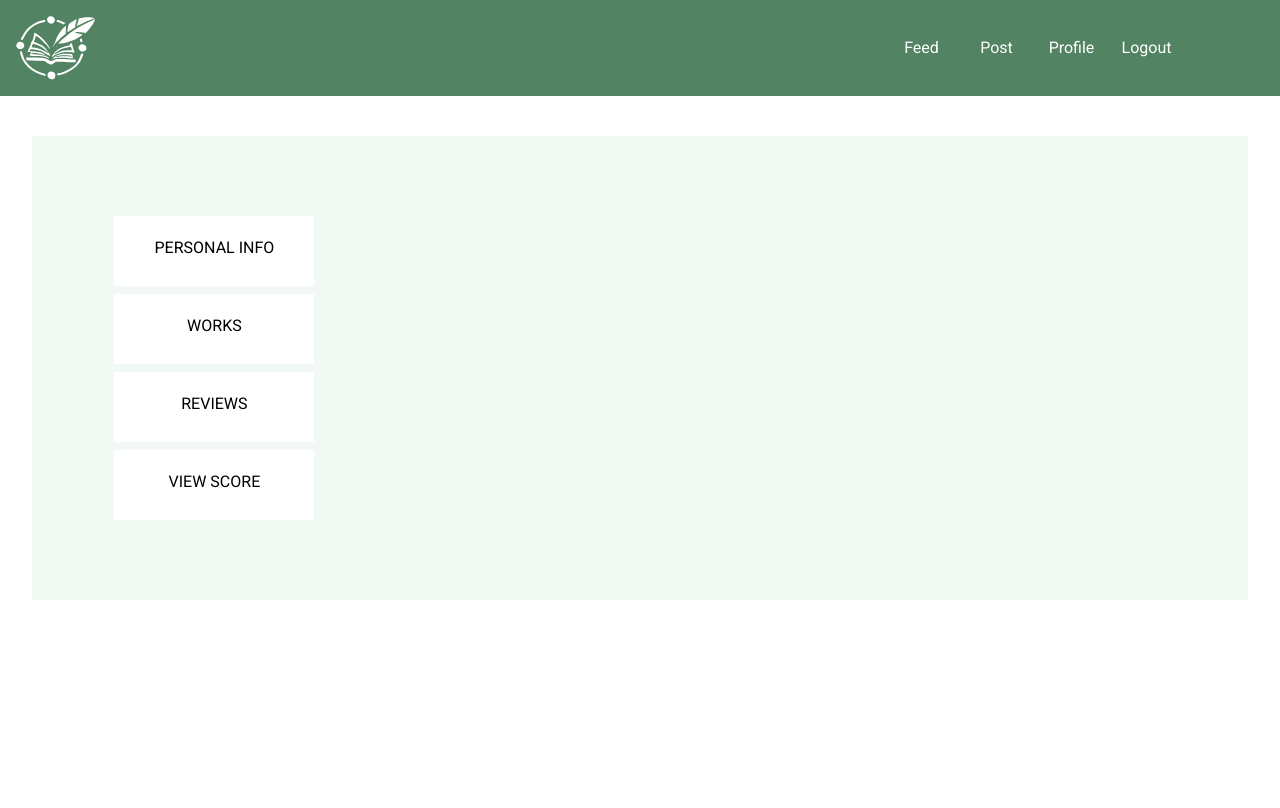
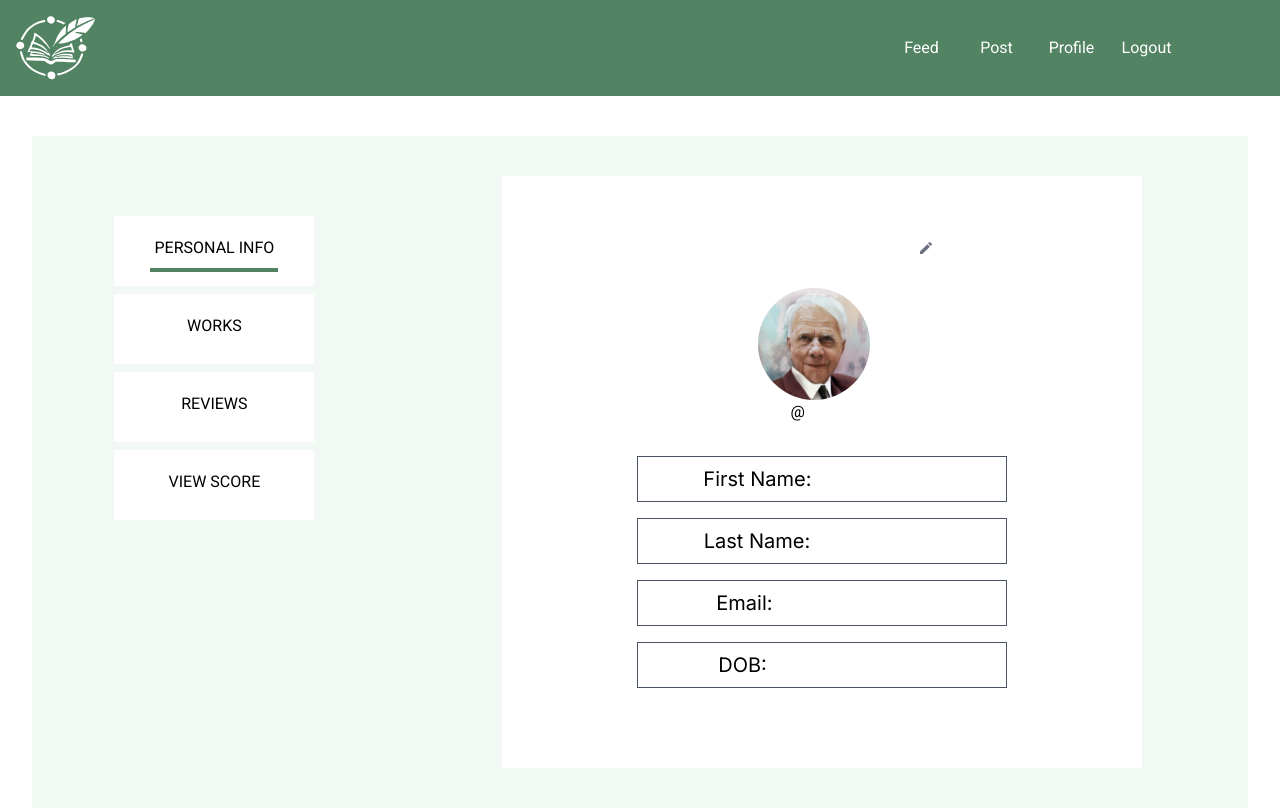
Before and after one commit to ThembaMtshelwane/writers-hub, a React (Vite) app: page /profile in a window 1280 px wide. Built offline with nearby package versions, Linux system fonts and the light colour scheme; a web font is replaced by a local one.

Commit message:
Profile page: routing update

```diff
--- a/src/App.tsx
+++ b/src/App.tsx
@@ -57,7 +57,7 @@ const App = () => {
         { path: "reviews", element: <ReviewdPage /> },
         { path: "view-score", element: <ViewScore /> },
         { path: "works", element: <CreatorCardGrid /> },
-        { path: "info", element: <PersonalInfoList /> },
+        { index: true, element: <PersonalInfoList /> },
         { path: "update", element: <UpdateProfile /> },
       ],
     },
--- a/src/components/ProfileSideBar.tsx
+++ b/src/components/ProfileSideBar.tsx
@@ -2,18 +2,18 @@ import React, { useState } from "react";
 import { Link } from "react-router-dom";
 
 const ProfileSideBar: React.FC = () => {
-  const [chosenButton, setChosenButton] = useState<string | null>(null);
-const userId = "39cc70c6-31b6-4074-9ad2-caf1471cd911";
+  const [chosenButton, setChosenButton] = useState<string | null>(
+    "personal-info"
+  );
+  const userId = "39cc70c6-31b6-4074-9ad2-caf1471cd911";
   const handleClick = (buttonName: string) => {
     setChosenButton((prev) => (prev === buttonName ? null : buttonName));
-
-
   };
 
   return (
     <div className=" p-10">
       <div className="space-y-2 grid place-items-center">
-        <Link to={`/profile/info`}>
+        <Link to={`/profile`}>
           <button
             onClick={() => handleClick("personal-info")}
             className="bg-white grid flex-row w-[200px] h-[70px] p-5"
```
